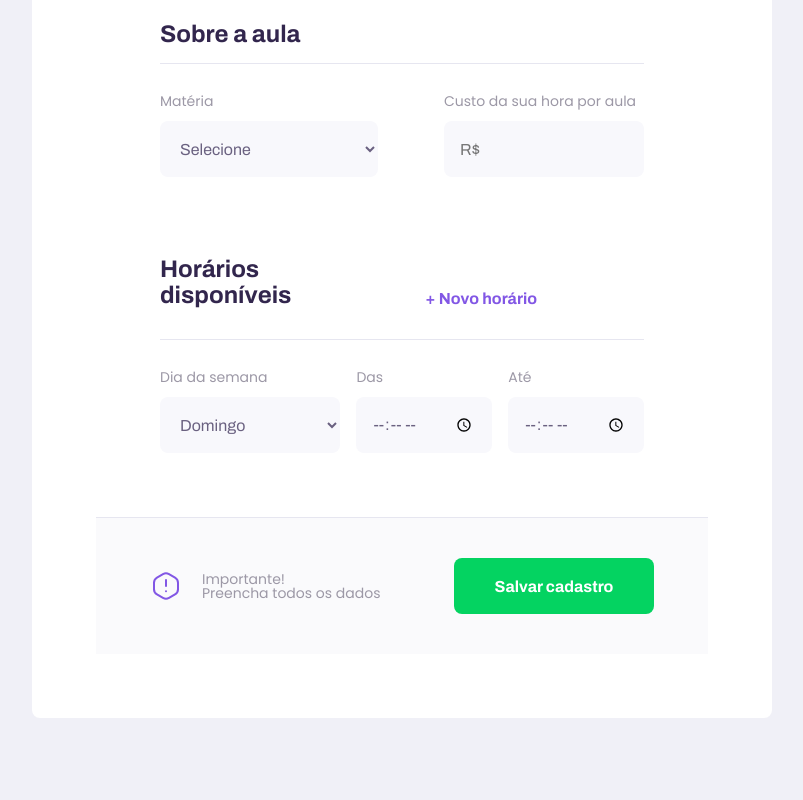
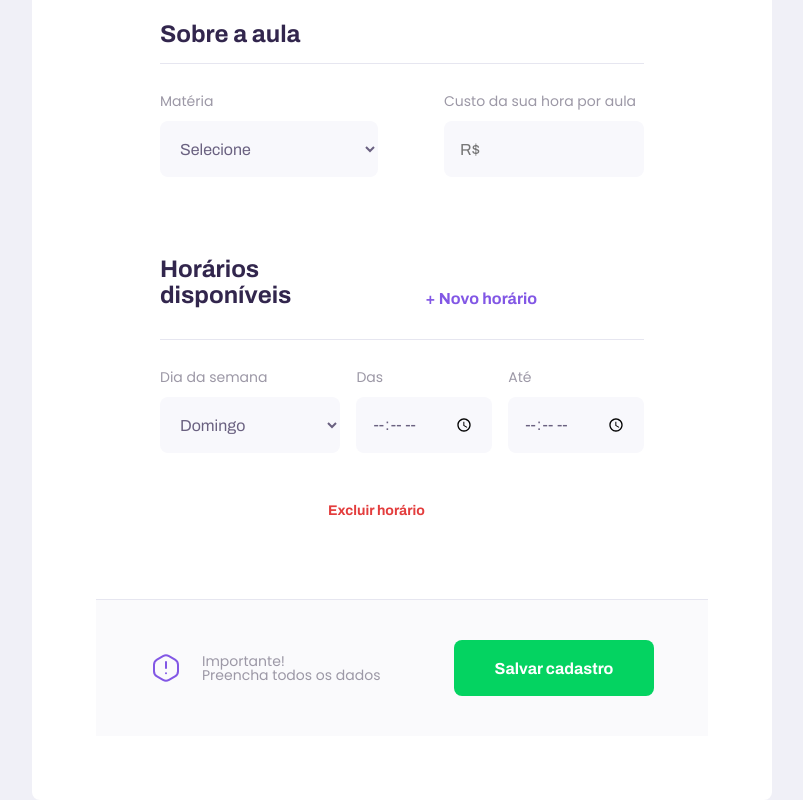
Before and after one commit to gustavofbc/nlw2, a React (Create React App) app in the folder web/: page /give-classes in a window 1280 px wide. Shown: the part 1001-1801 px from the top of the page, without its empty margins (238-1041 px from the left). Before the commit the page ends 1719 px from the top, so only its background shows below. Built offline with nearby package versions, Linux system fonts and the light colour scheme.

Commit message:
criaçaoe  implementaçao da funçao de excluir horario no cadatro da materia

```diff
--- a/web/src/assets/styles/global.css
+++ b/web/src/assets/styles/global.css
@@ -19,6 +19,7 @@
   --color-button-text: #ffffff;
   --color-box-base: #ffffff;
   --color-box-footer: #fafafc;
+  --color-text-in-button-error: #E33D3D;
 }
 
 * {
--- a/web/src/pages/Principal/index.tsx
+++ b/web/src/pages/Principal/index.tsx
@@ -67,7 +67,8 @@ function Principal() {
 
             try {
                 const result = await api.post("signin", data);
-
+// PRECISO DE UM MÉTODO PRA RETORNAR ALGO QUE POSSA USAR PRA BUSCAR OS DADOS DO MEU USUÁRIO LOGADO E LEVAR
+// PRO CADASTRO DE CLASSES E DO PERFIL NA LANDING PAGE
                 // localStorage.setItem('User_id', result.data.usuarioExistente.id);
                 // console.log(result);
                 login(result.data.token);
--- a/web/src/pages/TeatherForm/index.tsx
+++ b/web/src/pages/TeatherForm/index.tsx
@@ -34,6 +34,12 @@ adiciona um novo elemento no final desse array*/
             ...scheduleItems, //método que copia o array
             { week_day: 0, from: '', to: '' }
         ]);
+    }
+
+    function removeScheduleItem() {
+        let copyArray = [...scheduleItems]
+        copyArray.pop()
+        setScheduleItems(copyArray)
     }
 
     function setScheduleItemValue(position: number, field: string, value: string) {
@@ -194,10 +200,12 @@ adiciona um novo elemento no final desse array*/
                                     value={scheduleItem.to}
                                     onChange={e => setScheduleItemValue(index, 'to', e.target.value)}
                                 />
+
+                                <button className="button-remove" type="button" onClick={removeScheduleItem}>Excluir horário</button>
                             </div>
                         );
-                        })
-                    }
+                    })
+                }
                 </fieldset>
 
                 <footer>
--- a/web/src/pages/TeatherForm/styles.css
+++ b/web/src/pages/TeatherForm/styles.css
@@ -24,6 +24,15 @@
 
 #page-teacher-form main fieldset + fieldset {
     margin-top: 6.4rem;
+}
+
+#page-teacher-form main fieldset .button-remove{
+    background: none;
+    border: 0;
+    color: var(--color-text-in-button-error);
+    font: 700 1.4rem Archivo;
+    cursor: pointer;
+    transition: color 0.2s;
 }
 
 #page-teacher-form main fieldset legend {
@@ -117,6 +126,14 @@
         padding: 0 6.4rem;
     }
 
+    #page-teacher-form main fieldset .button-remove{
+        display: flex;
+        margin-left: 70%;
+        flex-direction: row;
+        align-items: center;
+        justify-content: center;
+    }
+
     #page-teacher-form main fieldset .fieldsetHeader{
         display: flex;
         flex-direction: row;
```
